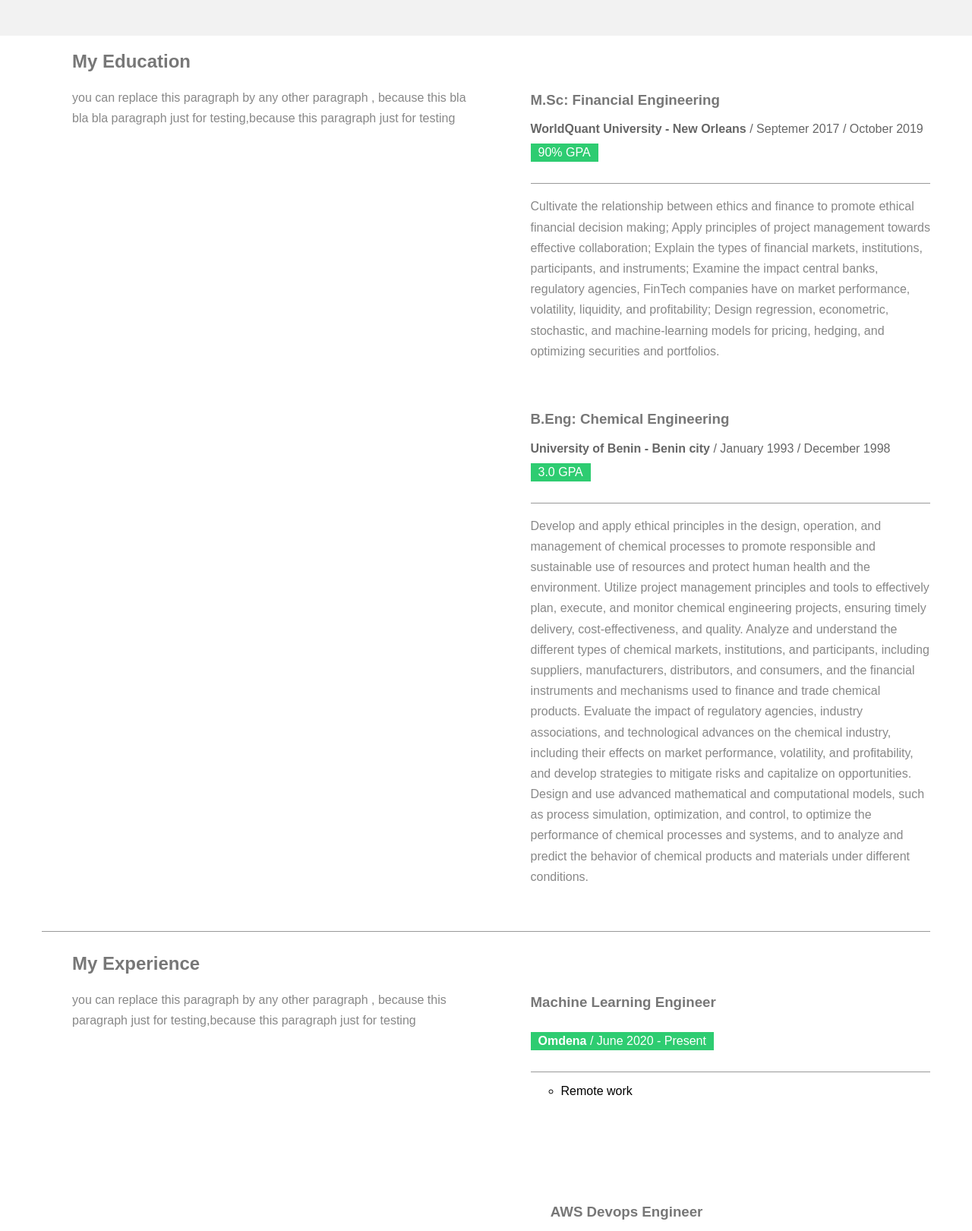
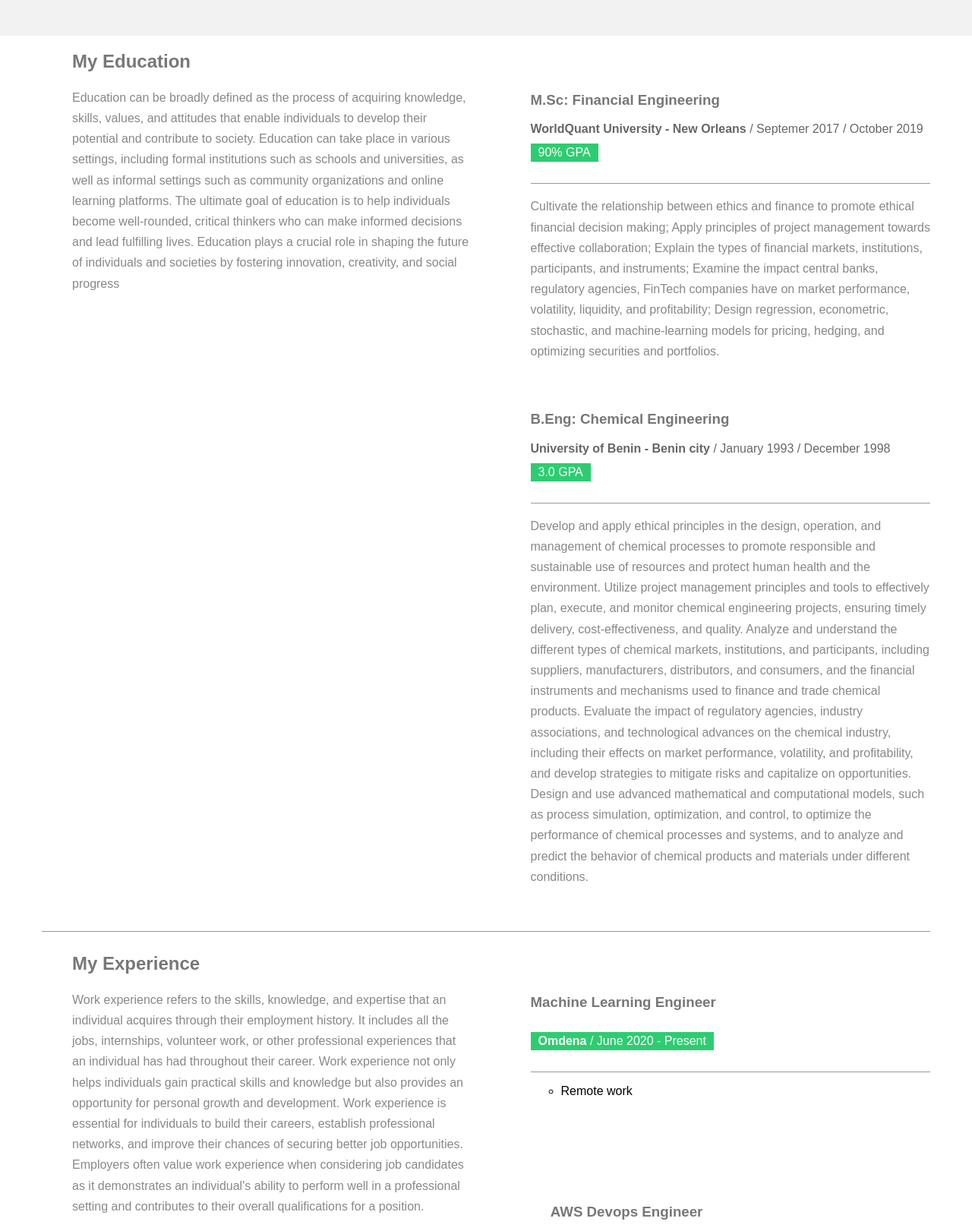
Before and after one commit to osabobo/osabobo.github.io, a plain HTML site: page index.html in a window 1280 px wide. Shown: the part 2005-3626 px from the top of the page at 76% size. Drawn offline with Linux system fonts and the light colour scheme.

Commit message:
Recent update

```diff
--- a/index.html
+++ b/index.html
@@ -192,7 +192,7 @@ Cloud deployment automation: The process of automating the deployment and config
             <div class="container">
                 <div class="main fl-left">
                     <h2>My Education</h2>
-                    <p>you can replace this paragraph by any other paragraph , because this bla bla bla  paragraph just for testing,because this paragraph just for testing</p>
+                    <p>Education can be broadly defined as the process of acquiring knowledge, skills, values, and attitudes that enable individuals to develop their potential and contribute to society. Education can take place in various settings, including formal institutions such as schools and universities, as well as informal settings such as community organizations and online learning platforms. The ultimate goal of education is to help individuals become well-rounded, critical thinkers who can make informed decisions and lead fulfilling lives. Education plays a crucial role in shaping the future of individuals and societies by fostering innovation, creativity, and social progress</p>
 
                 </div>
                 <div class="exp fl-left">
@@ -231,7 +231,7 @@ Design and use advanced mathematical and computational models, such as process s
 
                 <div class="main fl-left">
                     <h2>My Experience</h2>
-                    <p>you can replace this paragraph by any other paragraph , because this paragraph just for testing,because this paragraph just for testing</p>
+                    <p>Work experience refers to the skills, knowledge, and expertise that an individual acquires through their employment history. It includes all the jobs, internships, volunteer work, or other professional experiences that an individual has had throughout their career. Work experience not only helps individuals gain practical skills and knowledge but also provides an opportunity for personal growth and development. Work experience is essential for individuals to build their careers, establish professional networks, and improve their chances of securing better job opportunities. Employers often value work experience when considering job candidates as it demonstrates an individual's ability to perform well in a professional setting and contributes to their overall qualifications for a position.</p>
 
                 </div>
                 <div class="exp fl-left">
```
